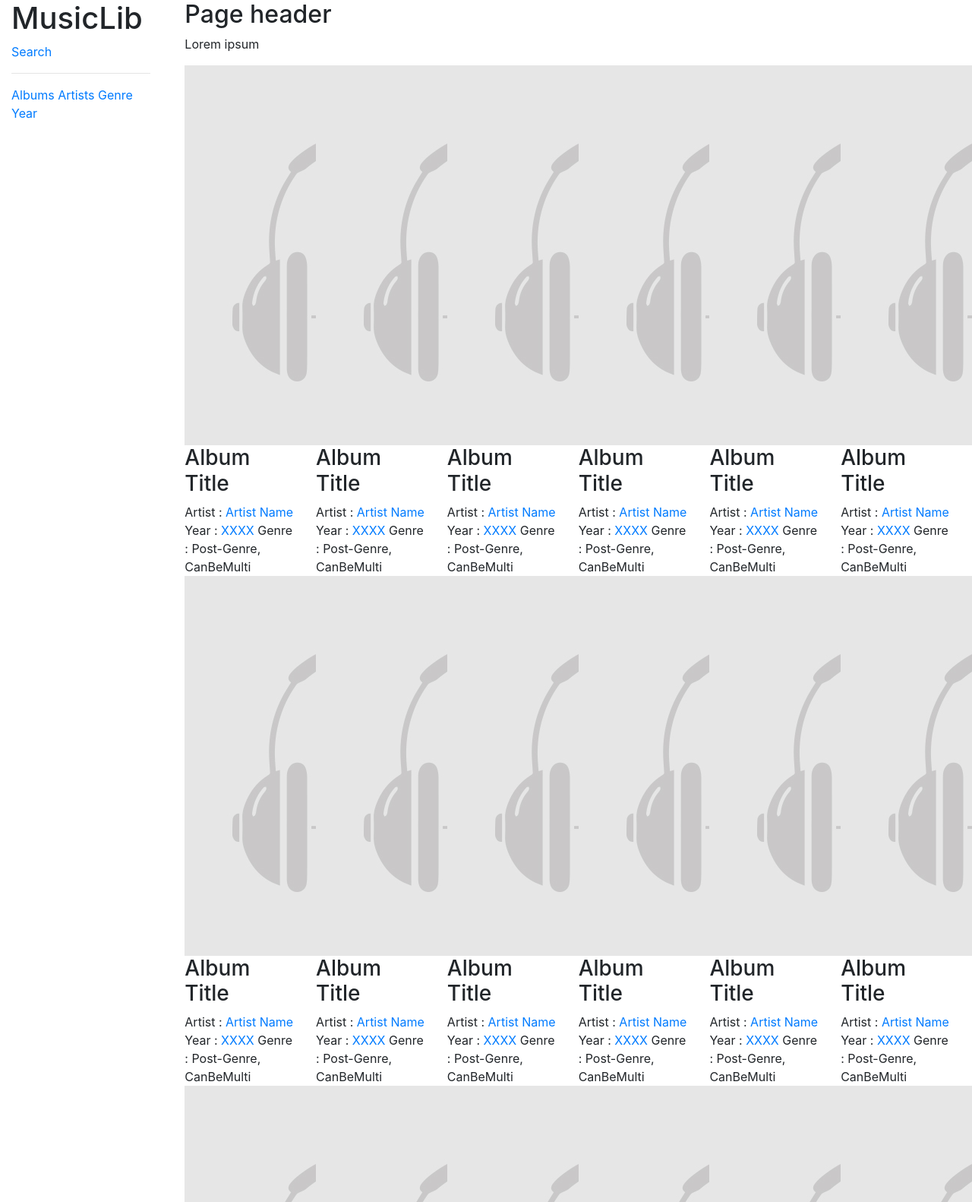
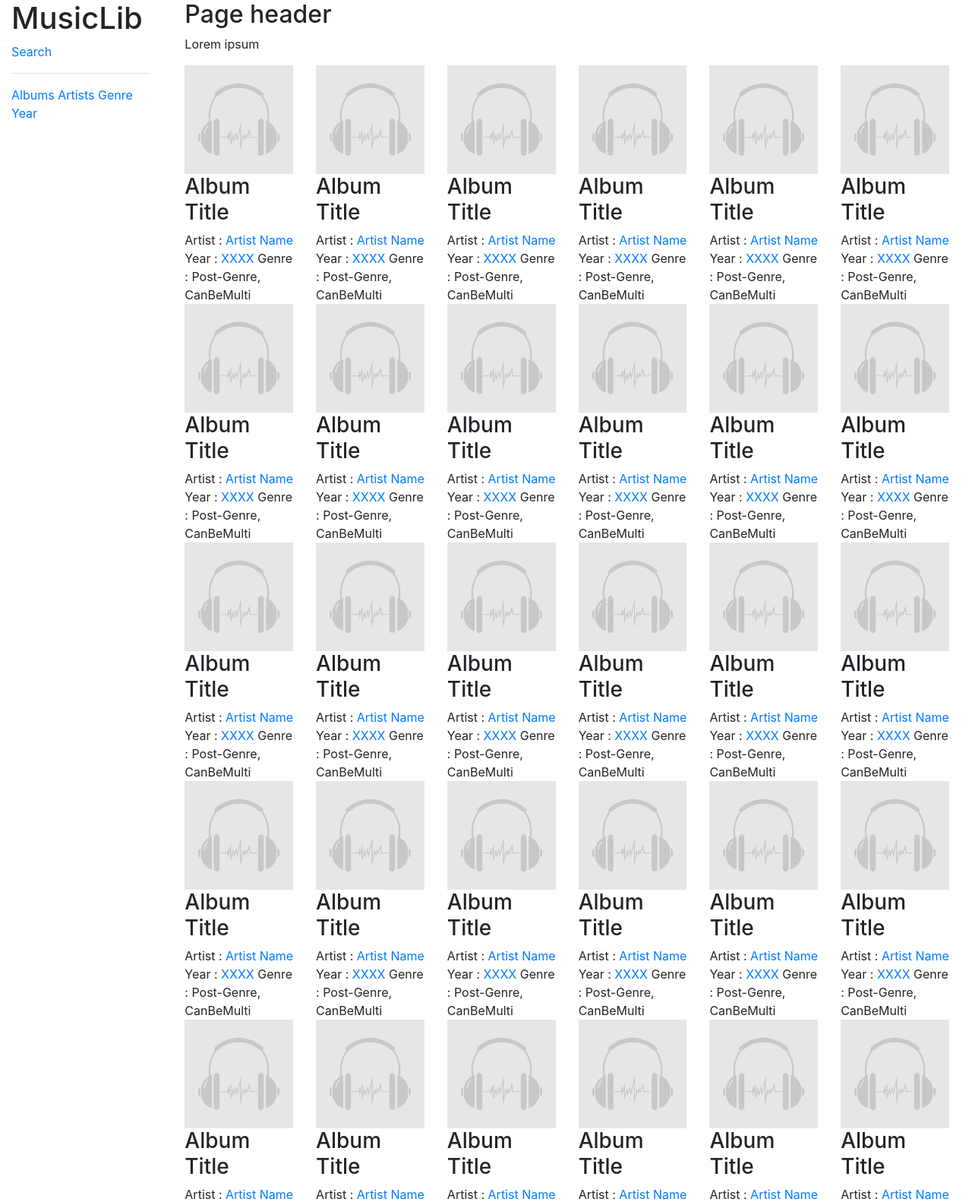
Before and after one commit to davidberard/Musiclib, a PHP site: page / in a window 1280 px wide; the page is wider, and only the part inside the window is pictured. Shown: the top 1582 px of that part at 76% size. Run offline with PHP 8.4, Linux system fonts and the light colour scheme.

Commit message:
Add SCSS and Vue.JS

```diff
--- /dev/null
+++ b/assets/css/style.min.css
@@ -0,0 +1,2 @@
+.card-album .thumbnail img{width:100%;height:auto}
+/*# sourceMappingURL=style.min.css.map */
--- /dev/null
+++ b/assets/scss/style.scss
@@ -0,0 +1,8 @@
+.card-album {
+	.thumbnail {
+		img {
+			width:100%;
+			height: auto;
+		}
+	}
+}
--- a/index.php
+++ b/index.php
@@ -5,6 +5,7 @@
     <meta name="viewport" content="width=device-width, initial-scale=1, shrink-to-fit=no">
 	<title></title>
 	<link rel="stylesheet" href="https://stackpath.bootstrapcdn.com/bootstrap/4.5.0/css/bootstrap.min.css" integrity="sha384-9aIt2nRpC12Uk9gS9baDl411NQApFmC26EwAOH8WgZl5MYYxFfc+NcPb1dKGj7Sk" crossorigin="anonymous">
+	<link rel="stylesheet" type="text/css" href="assets/css/style.min.css">
 </head>
 <body>
 <div class="container-fluid">
@@ -41,8 +42,8 @@
 									for($i=0; $i<42;$i++) {
 										?>
 
-										<article class="col-md-2">
-											<a href="#"><img src="assets/images/cover-noimg.jpg" alt="Album Title"></a>
+										<article class="col-md-2 card-album">
+											<a href="#" class="thumbnail"><img src="assets/images/cover-noimg.jpg" alt="Album Title"></a>
 											<h3>Album Title</h3>
 											<span>
 												<span>Artist : <a href="#artist">Artist Name</a></span>
@@ -66,6 +67,9 @@
 <footer>footer</footer>
 </div>
 
+<!-- Vue.js -->
+<script src="https://cdn.jsdelivr.net/npm/vue@2.6.11"></script>
+
 
 <script src="https://code.jquery.com/jquery-3.5.1.slim.min.js" integrity="sha384-DfXdz2htPH0lsSSs5nCTpuj/zy4C+OGpamoFVy38MVBnE+IbbVYUew+OrCXaRkfj" crossorigin="anonymous"></script>
 <script src="https://cdn.jsdelivr.net/npm/popper.js@1.16.0/dist/umd/popper.min.js" integrity="sha384-Q6E9RHvbIyZFJoft+2mJbHaEWldlvI9IOYy5n3zV9zzTtmI3UksdQRVvoxMfooAo" crossorigin="anonymous"></script>
```
Also changed, not shown: 1 other file.
